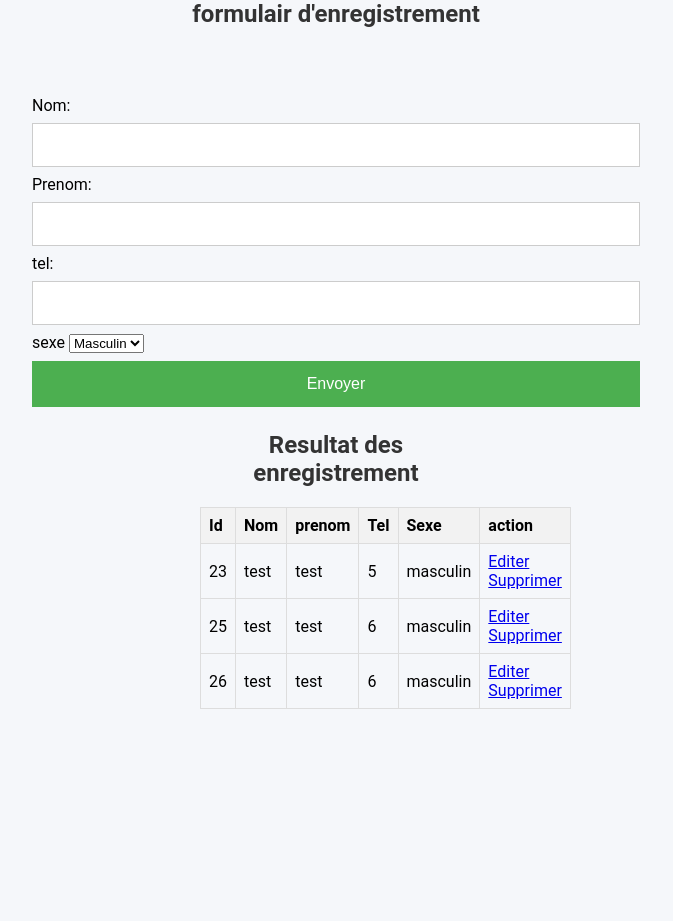
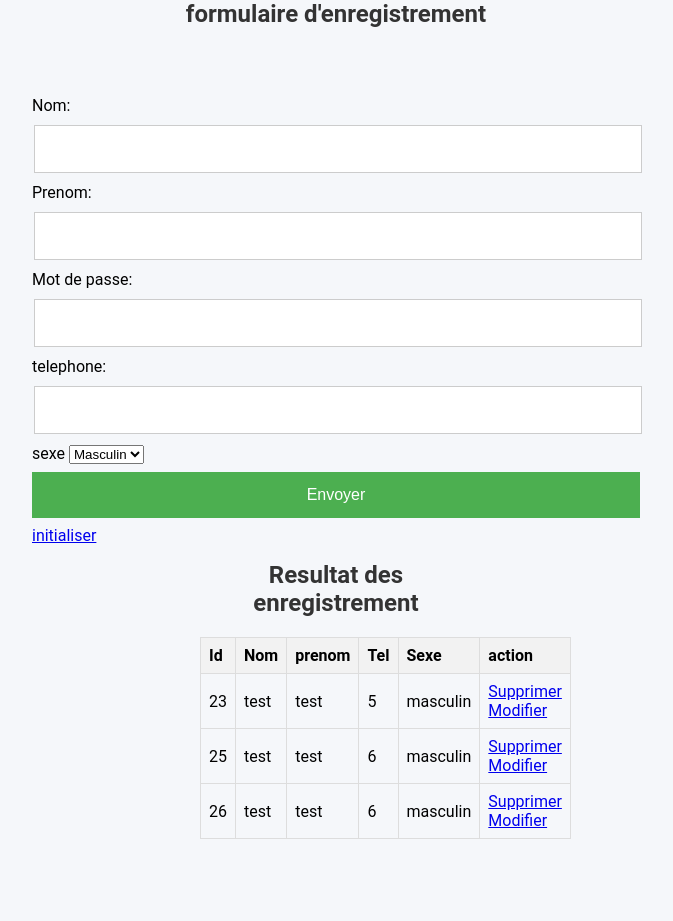
Before and after one commit to 02konan/phpcrud-, a PHP site: page /fichier/ in a window 1280 px wide. Shown: the whole page, without its empty margins (304-977 px from the left). Before the commit the page ends 709 px from the top, so only its background shows below. Run offline with PHP 8.4, Linux system fonts and the light colour scheme; data comes from the database, SQL or seed files in the repository.

Commit message:
refact for new design

```diff
--- a/fichier.css
+++ b/fichier.css
@@ -9,8 +9,8 @@
  }
  input[type="text"],input[type="email"],input[type="password"]{
     width: 100%;
-    padding: 12px 20px;
-    margin: 8px 0;
+    padding: 14px 22px;
+    margin: 10px 2px;
     display: inline-block;
     border: 1px solid #ccc;
     box-sizing: border-box;
@@ -53,7 +53,7 @@
  table {
    width: 100%;
    border-collapse: collapse;
-   margin-bottom: 20px;
+   margin-bottom: 50px;
  }
 
  th, td {
@@ -69,3 +69,10 @@
  tr:hover {
    background-color: #f5f5f5;
  }
+ #tabl1 a{
+   display: inline-block;
+   vertical-align: middle;
+   line-height: normal;
+   white-space: nowrap;
+   cursor: pointer;
+ }
--- a/index.php
+++ b/index.php
@@ -1,15 +1,13 @@
 <?php
-try{
-    $db = new pdo('mysql:host=127.0.0.1;port=3306;dbname=crud_samuel;charset=utf8','root', 'password',
-    array(PDO::ATTR_ERRMODE => PDO::ERRMODE_EXCEPTION));
+try {
+    $db = new PDO('mysql:host=127.0.0.1;port=3306;dbname=crud_samuel;charset=utf8', 'root', '', array(PDO::ATTR_ERRMODE => PDO::ERRMODE_EXCEPTION));
 
-} catch(PDOException $e){
+} catch (PDOException $e) {
     echo $e->getMessage();
 }
 
-
-// ajouter les informatiion modifier
-if(isset($_GET['edit']) && !empty($_POST) ) {
+// ajouter les informations modifiées
+if (isset($_GET['edit']) && !empty($_POST)) {
 
     $id = $_GET["edit"];
     $nom = $_POST["nom"];
@@ -33,123 +31,100 @@ if(isset($_GET['edit']) && !empty($_POST) ) {
         echo 'Erreur de mise à jour : ' . $e->getMessage();
     }
 }
-//insertion
-elseif (!empty($_POST['envoyer']) ){
+
+// insertion
+elseif (!empty($_POST['envoyer'])) {
 
     $nom = $_POST["nom"];
     $prenom = $_POST["prenom"];
     $tel = $_POST["tel"];
     $sexe = $_POST["sexe"];
 
+    if (empty($nom) || empty($prenom) || empty($tel) || empty($sexe)) {
+        $resul['insert'] = "Veuillez remplir tous les champs.";
+    } elseif (!is_numeric($tel)) {
+        $resul['insert'] = "Le numéro de téléphone doit être un nombre.";
+    } else {
         $requete = "INSERT INTO users (nom, prenom, tel, sexe) VALUES (:nom, :prenom, :tel, :sexe)";
 
-    //Prepare our statement.
+        // Prepare our statement.
         $statement = $db->prepare($requete);
 
-    //Bind our values to our parameters (we called them :make and :model).
+        // Bind our values to our parameters.
         $statement->bindValue(':nom', $nom);
         $statement->bindValue(':prenom', $prenom);
         $statement->bindValue(':tel', $tel);
         $statement->bindValue(':sexe', $sexe);
 
-    //Execute the statement and insert our values.
+        // Execute the statement and insert our values.
         $inserted = $statement->execute();
-    if($inserted){
+        if ($inserted) {
             $resul = "bravo";
-    }
-    else{
+        } else {
             $resul['insert'] = "echec";
         }
     }
+}
 
-// ajouter
-if(isset($_POST['id']) && is_numeric($_POST['id'])) {
-    $id =$_POST['id'];
-
-    $sql = "UPDATE users SET nom = :nom, prenom = :prenom, tel = :tel, sexe = :sexe WHERE id = :id";
-    $stmt = $db->prepare($sql);
-
-    $stmt->bindParam(':id', $id, PDO::PARAM_INT);
-    $stmt->bindParam(':nom', $nom);
-    $stmt->bindParam(':prenom', $prenom);
-    $stmt->bindParam(':tel', $tel);
-    $stmt->bindParam(':sexe', $sexe);
-
-    try {
-        $stmt->execute();
-        echo 'Mise à jour réussie';
-    } catch (PDOException $e) {
-        echo 'Erreur de mise à jour : ' . $e->getMessage();
-    }
-  }
-//edition
-$id = 0;
-$nom_edit = '';
-$prenom_edit = '';
-$tel_edit = '';
-$sexe_edit = '';
+// édition
 
 if (isset($_GET['edit']) && is_numeric($_GET['edit'])) {
     $id = $_GET['edit'];
 
+    if (is_numeric($id)) {
 
         $stmt = $db->prepare("SELECT * FROM users WHERE id = :id");
         $stmt->bindParam(':id', $id, PDO::PARAM_INT);
         $stmt->execute();
 
         $userData = $stmt->fetch(PDO::FETCH_ASSOC);
-
-
+        if ($userData) {
             $nom_edit = $userData['nom'];
             $prenom_edit = $userData['prenom'];
             $tel_edit = $userData['tel'];
             $sexe_edit = $userData['sexe'];
+        } else {
+            die('Aucun utilisateur trouvé avec cet ID');
+        }
+    }
 }
 
-
-//selection
-$data = $db->query("SELECT * from users")->FetchAll();
+// sélection
+$data = $db->query("SELECT * FROM users")->fetchAll();
 
 if (empty($data)) {
     $resul['select'] = 'aucune data';
 }
 
-//suppression
-if(isset($_GET['delete'])){
-    $id = 0;
-
-    if(is_numeric($_GET['delete'])){
+// suppression
+if (isset($_GET['delete']) && is_numeric($_GET['delete'])) {
     $id = $_GET['delete'];
 
-         //Prepare our statement.
+    // Prepare our statement.
     $statement = $db->prepare("DELETE FROM users  WHERE id =:id");
 
-          //Bind our values to our parameters (we called them :make and :model).
-        $statement->bindValue(':id', $id , PDO::PARAM_INT);
+    // Bind our values to our parameters.
+    $statement->bindValue(':id', $id, PDO::PARAM_INT);
 
     $delete = $statement->execute();
-
-    }else{
-        $resul['delete'] = 'error inconnu';
 }
-}
-
 
 ?>
 
 <!DOCTYPE html>
 <html lang="fr">
+
 <head>
     <meta charset="UTF-8">
     <meta name="viewport" content="width=device-width, initial-scale=1.0">
     <link rel="stylesheet" href="fichier.css">
     <title>Document</title>
 </head>
+
 <body>
-<h2>formulair d'enregistrement</h2>
-
+    <h2>formulaire d'enregistrement</h2>
     <div class="return">
-        <?php if(isset($resul['insert'])) :?>
+        <?php if (isset($resul['insert'])) : ?>
 
             <p><?= $resul['insert'] ?></p>
 
@@ -157,30 +132,33 @@ if(isset($_GET['delete'])){
     </div>
 
     <div class="formulaire">
-    <form action=" " method="POST">
-        <input type="hidden" id="id" name="id">
+        <form action="" method="POST">
             <label for="">Nom:</label>
-        <input type="text"  name="nom" >
+            <input type="text" name="nom" value="<?= $nom_edit ?? "" ?>">
             <label for="">Prenom:</label>
-        <input type="text"  name="prenom" >
-        <label for="">tel:</label>
-        <input type="text"   name="tel" >
+            <input type="text" name="prenom" value="<?= $prenom_edit ?? "" ?>">
+            <label for="">Mot de passe:</label>
+            <input type="password" name="pasword">
+            <label for="">telephone:</label>
+            <input type="text" name="tel" value="<?= $tel_edit ?? "" ?>">
             <label for="">sexe</label>
             <select name="sexe" name="sexe">
-            <option value="masculin">Masculin</option>
-            <option value="feminin">Feminin</option>
+                <option value="masculin"<?= "" ?? (($sexe_edit === 'masculin') ? 'selected' : '') ?>>Masculin</option>
+                <option value="feminin"<?= "" ?? (($sexe_edit === 'feminin') ? 'selected' : '') ?>>Feminin</option>
             </select>
             <input type="submit" name="envoyer" value="Envoyer">
+            <a href="http://localhost/fichier/index.php">initialiser</a>
         </form>
-    <?php if (isset($data)) :?>
+        <?php if (isset($data)) : ?>
             <div class="resultat">
                 <h2>Resultat des enregistrement</h2>
-            <?php if (empty($data)) :?>
-                <?php if(isset($resul['select'])) :?>
+                <?php if (empty($data)) : ?>
+                    <?php if (isset($resul['select'])) : ?>
                         <p><?= $resul['select'] ?></p>
                     <?php endif ?>
-            <?php else :?>
+                <?php else : ?>
                     <table>
+
                         <tr>
                             <th>Id</th>
                             <th>Nom</th>
@@ -189,7 +167,7 @@ if(isset($_GET['delete'])){
                             <th>Sexe</th>
                             <th>action</th>
                         </tr>
-                        <?php foreach ($data as $item) :?>
+                        <?php foreach ($data as $item) : ?>
                             <tr>
                                 <td><?= $item['id'] ?></td>
                                 <td><?= $item['nom'] ?></td>
@@ -197,31 +175,16 @@ if(isset($_GET['delete'])){
                                 <td><?= $item['tel'] ?></td>
                                 <td><?= $item['sexe'] ?></td>
                                 <td>
-                                     <a href="/fichier/index.php?editer">Editer</a>
-                                     <a href="/fichier/index.php?delete=<?= $item['id'] ?>">Supprimer</a>
+                                    <a href="http://localhost/fichier/index.php?delete=<?= $item['id']; ?>">Supprimer</a>
+                                    <a href="http://localhost/fichier/index.php?edit=<?= $item['id']; ?>">Modifier</a>
                                 </td>
                             </tr>
                         <?php endforeach ?>
+                        <colgroup>
                     </table>
                 <?php endif ?>
             </div>
         <?php endif ?>
-  <script>
+</body>
 
-    function editRow(id) {
-        // Récupère les valeurs des cellules de la ligne
-        var nom = document.getElementById('row_' + id).getElementsByTagName('td')[1].innerText;
-        var prenom = document.getElementById('row_' + id).getElementsByTagName('td')[2].innerText;
-        var tel = document.getElementById('row_' + id).getElementsByTagName('td')[3].innerText;
-        var sexe = document.getElementById('row_' + id).getElementsByTagName('td')[4].innerText;
-
-        // Remplit les champs du formulaire avec ces valeurs
-        document.getElementById('nom').value = nom;
-        document.getElementById('prenom').value = prenom;
-        document.getElementById('tel').value = tel;
-        document.getElementById('sexe').value = sexe;
-    }
-</script>
-
-</body>
 </html>
```
Lines whose indentation alone changed are shown as unchanged.
